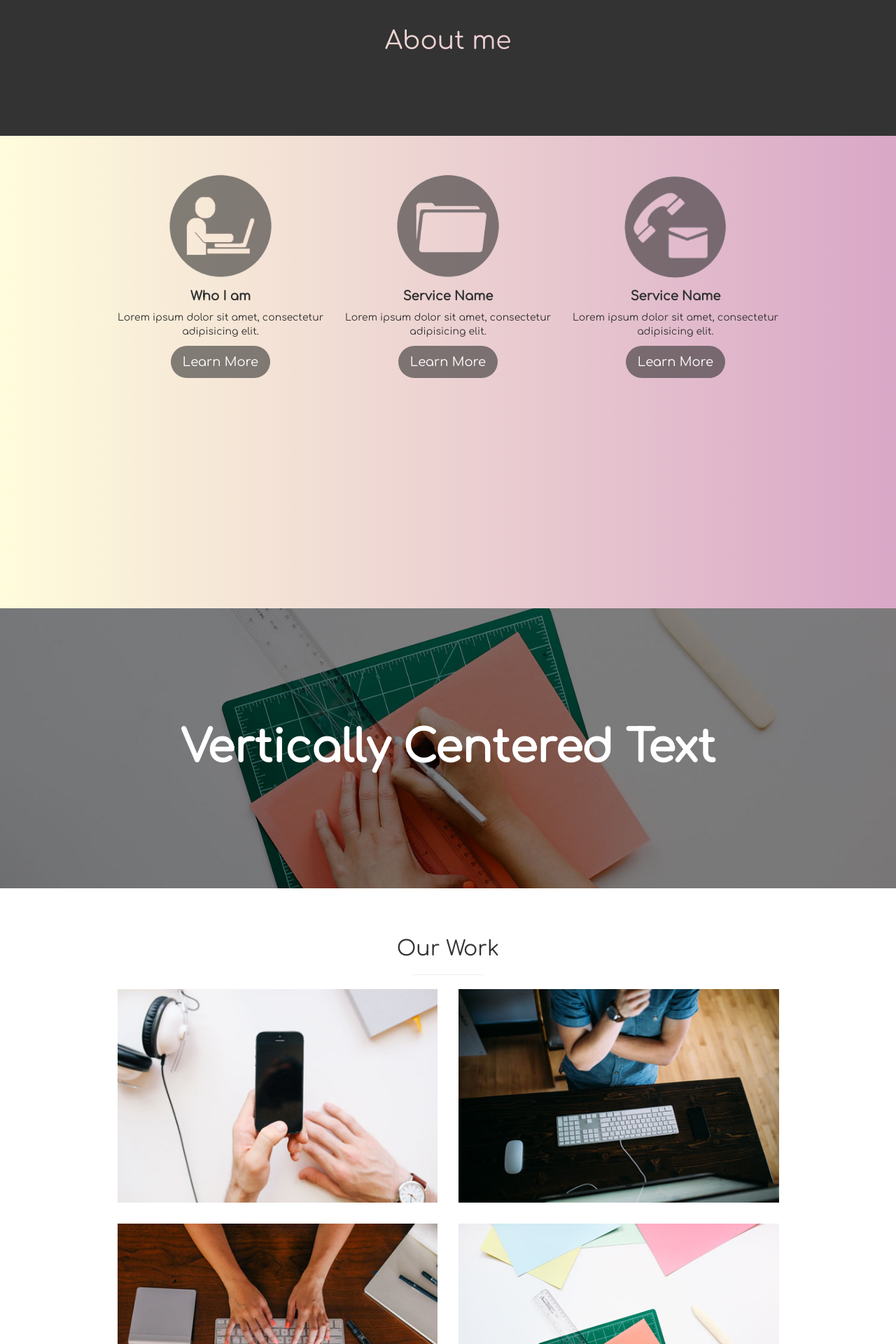
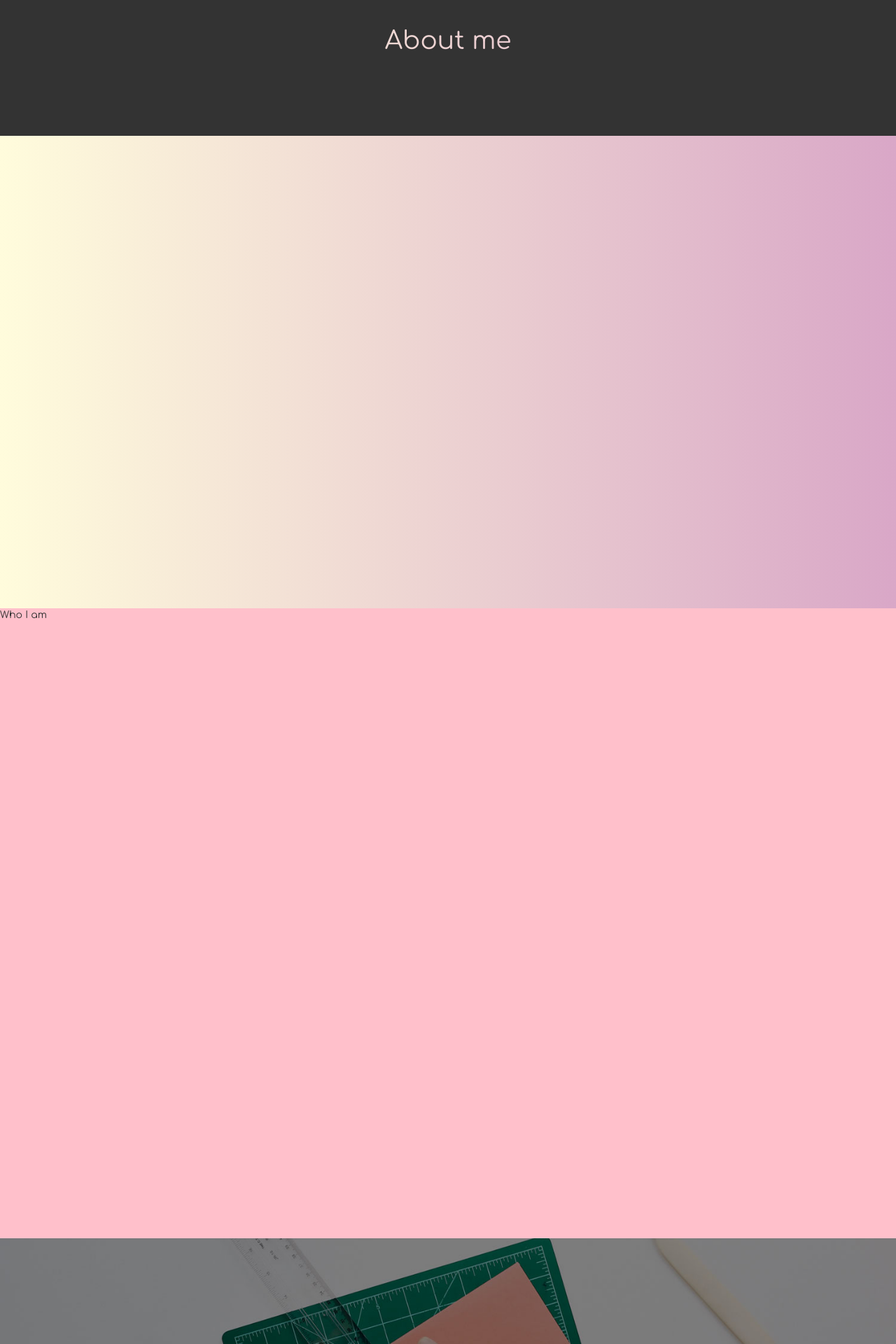
Before and after one commit to cjewell47/cjewell47.github.io, a Jekyll site: the page built from index.html, in a window 1280 px wide. Shown: the part 931-2851 px from the top of the page at 70% size. Built offline with Jekyll 4.4.1, drawn with Linux system fonts in a browser that asks for light colours.

Commit message:
animations on services

```diff
--- a/_includes/services.html
+++ b/_includes/services.html
@@ -8,9 +8,9 @@
             <div class="service-item">
               <img class="service-img" id="who-icon" src="img/person3-icon.png">
               <h4>
-                <strong>Who I am</strong>
+                <strong class="who-text">Who I am</strong>
               </h4>
-              <p>Lorem ipsum dolor sit amet, consectetur adipisicing elit.</p>
+              <p class="who-text">Lorem ipsum dolor sit amet, consectetur adipisicing elit.</p>
               <a href="#whoiam" id="who-btn" class="service-btn btn btn-dark btn-lg">Learn More</a>
             </div>
           </div>
@@ -18,9 +18,9 @@
             <div class="service-item">
               <img class="service-img" id="port-icon" src="img/portfolio-icon.png">
               <h4>
-                <strong>Service Name</strong>
+                <strong class="port-text">Portfolio</strong>
               </h4>
-              <p>Lorem ipsum dolor sit amet, consectetur adipisicing elit.</p>
+              <p class="port-text">Lorem ipsum dolor sit amet, consectetur adipisicing elit.</p>
               <a href="#" id="port-btn" class="service-btn btn btn-dark btn-lg">Learn More</a>
             </div>
           </div>
@@ -28,9 +28,9 @@
             <div class="service-item">
             <img class="service-img" id="con-icon" src="img/contact-icon.png">
               <h4>
-                <strong>Service Name</strong>
+                <strong class="con-text">Get in touch</strong>
               </h4>
-              <p>Lorem ipsum dolor sit amet, consectetur adipisicing elit.</p>
+              <p class="con-text">Lorem ipsum dolor sit amet, consectetur adipisicing elit.</p>
               <a href="#" id="con-btn" class="service-btn btn btn-dark btn-lg">Learn More</a>
             </div>
           </div>
--- a/_layouts/front.html
+++ b/_layouts/front.html
@@ -9,10 +9,10 @@
   {% include header.html %}
   {% include about.html %}
   {% include services.html %}
+  {% include whoiam.html %}
   {% include callout.html %}
   {% include portfolio.html %}
   {% include call-to-action.html %}
-  {% include whoiam.html %}
   {% include footer.html %}
   {% include scripts.html %}
 
--- a/css/stylish-portfolio.css
+++ b/css/stylish-portfolio.css
@@ -212,7 +212,8 @@
 .service-img {
   height: 160px;
   width: :160px;
-  opacity: 0.6;
+  /*opacity: 0.6;*/
+  opacity: 0;
 }
 
 .service-item {
@@ -220,11 +221,23 @@
     color: #333;
 }
 
+.who-text, .port-text, .con-text {
+  opacity: 0;
+}
+
 .service-btn {
   border-radius: 100px;
+  opacity: 0;
   /*background-color: #333;
   opacity: 0.6;
   color: white;*/
+}
+
+/*Who I am */
+
+.whoiam {
+  height: 100%;
+  background-color: pink;
 }
 
 /* Callout */
@@ -275,11 +288,6 @@
     height: 500px;
 }
 
-.whoiam {
-  height: 500px;
-  background-color: pink;
-}
-
 @media(max-width:768px) {
     .map {
         height: 75%;
--- a/js/custom.js
+++ b/js/custom.js
@@ -50,6 +50,18 @@
     $(this).find('#findOut').delay(950).fadeTo(1800, 1);
   });
 
+  $('#findOut').click(function() {
+    $('#who-icon').delay(600).fadeTo(1800, 0.6);
+    $('.who-text').delay(600).fadeTo(1800, 1);
+    $('#who-btn').delay(600).fadeTo(1800, 1);
+    $('#port-icon').delay(900).fadeTo(1800, 0.6);
+    $('.port-text').delay(900).fadeTo(1800, 1);
+    $('#port-btn').delay(900).fadeTo(1800, 1);
+    $('#con-icon').delay(1200).fadeTo(1800, 0.6);
+    $('.con-text').delay(1200).fadeTo(1800, 1);
+    $('#con-btn').delay(1200).fadeTo(1800, 1);
+  });
+
   $('#who-btn').mouseenter(function() {
     $('#who-icon').fadeTo(50, 1);
   });
```
